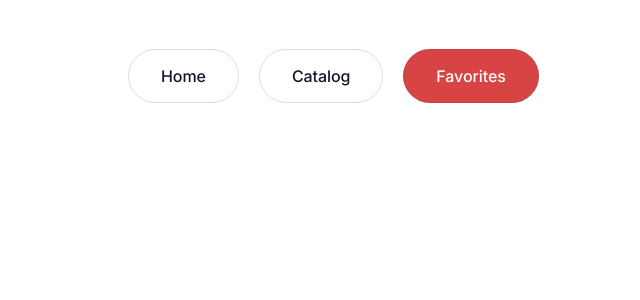
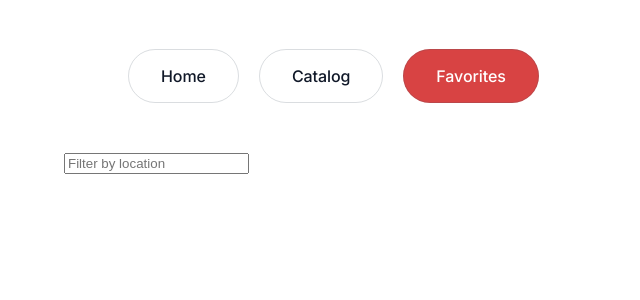
Before and after one commit to RomanIsaiev/Ukrainian-CamperRent, a React (Create React App) app: page /favorites in a window 1280 px wide. Shown: the top 300 px of the page, without its empty margins (0-640 px from the left). Built offline with nearby package versions, Linux system fonts and the light colour scheme.

Commit message:
added filter to favorites

```diff
--- a/src/components/AdvertsList/AdvertsList.jsx
+++ b/src/components/AdvertsList/AdvertsList.jsx
@@ -21,7 +21,6 @@ export const AdvertsList = () => {
     dispatch(fetchAdverts({ page, limit }));
   }, [dispatch, limit, page]);
 
-  // Фильтруем объявления на основе фильтра
   const filteredAdverts = allAdverts.filter((advert) =>
     advert.location.toLowerCase().includes(locationFilter.toLowerCase())
   );
--- a/src/components/App/App.jsx
+++ b/src/components/App/App.jsx
@@ -1,7 +1,6 @@
 import { Route, Routes, useOutletContext } from "react-router-dom";
 import { Suspense, lazy } from "react";
 import { AppLayout } from "../AppLayout/AppLayout";
-import { GlobalStyle } from "../../GlobalStyles.js";
 
 const HomePage = lazy(() => import("../../pages/HomePage/HomePage.jsx"));
 const Adverts = lazy(() => import("../../pages/AdvertsList/Adverts.jsx"));
@@ -14,7 +13,6 @@ const ReviewsBlock = lazy(() => import("../../pages/Reviews/ReviewsBlock.jsx"));
 function App() {
   return (
     <Suspense>
-      <GlobalStyle />
       <Routes>
         <Route path="/" element={<AppLayout />}>
           <Route index element={<HomePage />} />
--- a/src/components/Favorites/FavoritesList.jsx
+++ b/src/components/Favorites/FavoritesList.jsx
@@ -1,24 +1,40 @@
-import React, { useEffect } from "react";
+import React, { useEffect, useState } from "react";
 import { AdvertsItem } from "../AdvertsItem/AdvertsItem";
 import { useDispatch, useSelector } from "react-redux";
 import { initializeFavorites } from "../../redux/adverts/favoriteSlice";
 import { List } from "../AdvertsList/AdvertsList.styled";
+import { MainContainer } from "./FavoritesList.styled";
+import { LocationFilter } from "../Filters/LocationFilter/LocationFilter";
 
 export const FavoritesList = () => {
   const dispatch = useDispatch();
   const favoriteAdverts = useSelector((state) => state.favorites.items);
+  const [locationFilter, setLocationFilter] = useState("");
 
   useEffect(() => {
     dispatch(initializeFavorites());
   }, [dispatch]);
 
+  const handleLocationFilterChange = (newLocation) => {
+    setLocationFilter(newLocation);
+  };
+
+  const filteredFavorites = favoriteAdverts.filter((advert) =>
+    advert.location.toLowerCase().includes(locationFilter.toLowerCase())
+  );
+
   return (
+    <MainContainer>
+      <div>
+        <LocationFilter onFilterChange={handleLocationFilterChange} />
+      </div>
       <div>
         <List>
-        {favoriteAdverts.map((advert) => (
+          {filteredFavorites.map((advert) => (
             <AdvertsItem key={advert._id} item={advert} />
           ))}
         </List>
       </div>
+    </MainContainer>
   );
 };
--- /dev/null
+++ b/src/components/Favorites/FavoritesList.styled.js
@@ -0,0 +1,8 @@
+import styled from "styled-components";
+
+export const MainContainer = styled.div`
+  display: flex;
+  gap: 64px;
+
+  padding-top: 64px;
+`;
--- a/src/pages/FavoritesList/Favorites.jsx
+++ b/src/pages/FavoritesList/Favorites.jsx
@@ -1,7 +1,7 @@
 import { FavoritesList } from "../../components/Favorites/FavoritesList";
 import { FavoritesListContainer } from "./FavoritesList.styled";
 
-export default function Favorite() {
+export default function Favorites() {
   return (
     <>
       <FavoritesListContainer>
```
Lines whose indentation alone changed are shown as unchanged.
